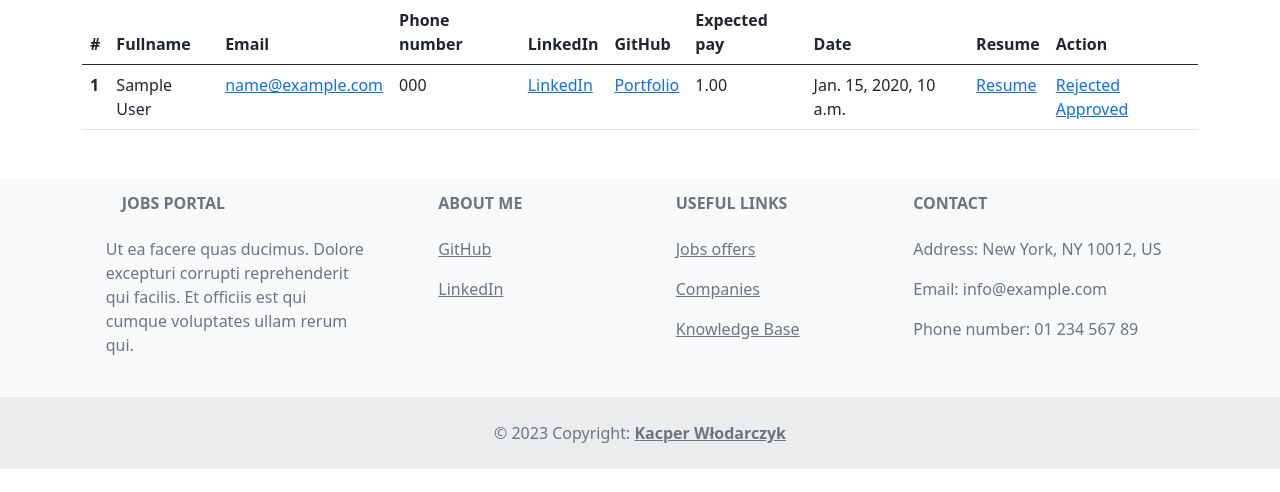
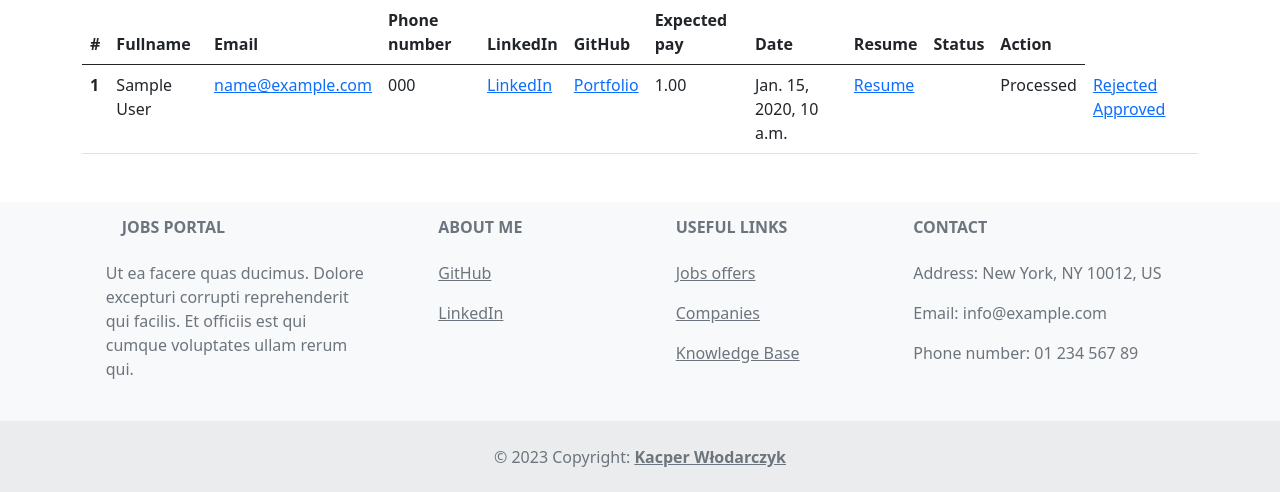
Before and after one commit to DEENUU1/Jobs-portal, a Django app: page /user/applications/1/ in a window 1280 px wide. Shown: the part 61-553 px from the top of the page. Run offline with Django 4.2, Linux system fonts and the light colour scheme; tables that the repository leaves empty hold one stand-in row (values such as "Sample post"); some libraries are stand-ins or nearby versions.

Commit message:
Style | Displaying user's application status in company dashboard

```diff
--- a/base/accounts/templates/applications_list.html
+++ b/base/accounts/templates/applications_list.html
@@ -18,6 +18,7 @@
       <th scope="col">Expected pay</th>
       <th scope="col">Date</th>
       <th scope="col">Resume</th>
+      <th scope="col">Status</th>
       <th scope="col">Action</th>
     </tr>
   </thead>
@@ -48,6 +49,15 @@
         <td>No resume</td>
       {% endif %}
       <td>
+        {% if object.get_status_display == "Accepted" %}
+          <td style="color: green">{{ object.get_status_display }}</td>
+        {% elif object.get_status_display == "Rejected" %}
+          <td style="color: red">{{object.get_status_display}}</td>
+        {% else %}
+          <td>{{object.get_status_display}}</td>
+        {% endif %}
+      </td>
+      <td>
         <a href="/">Rejected</a>
         <a href="/">Approved</a>
       </td>
```
